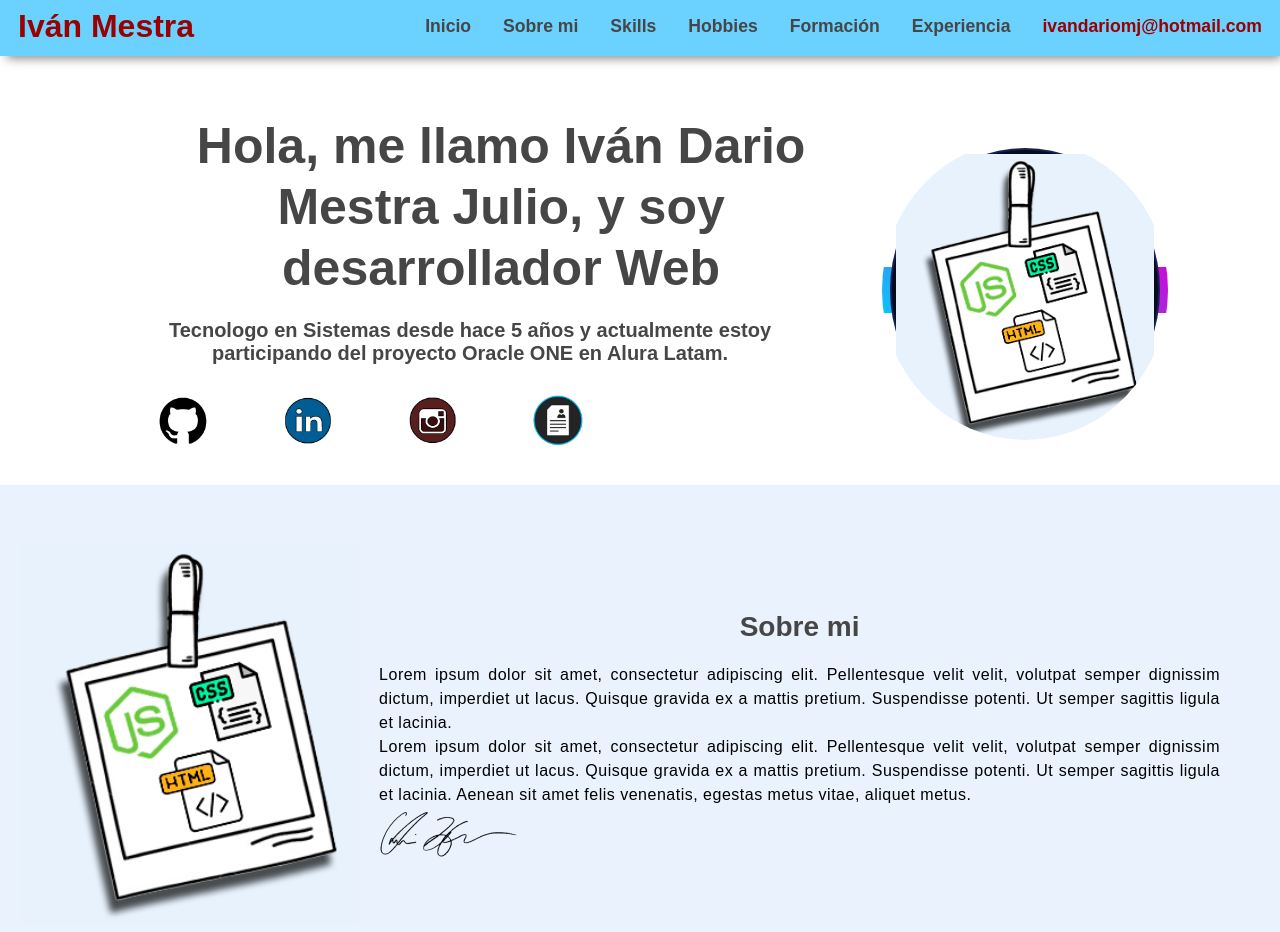
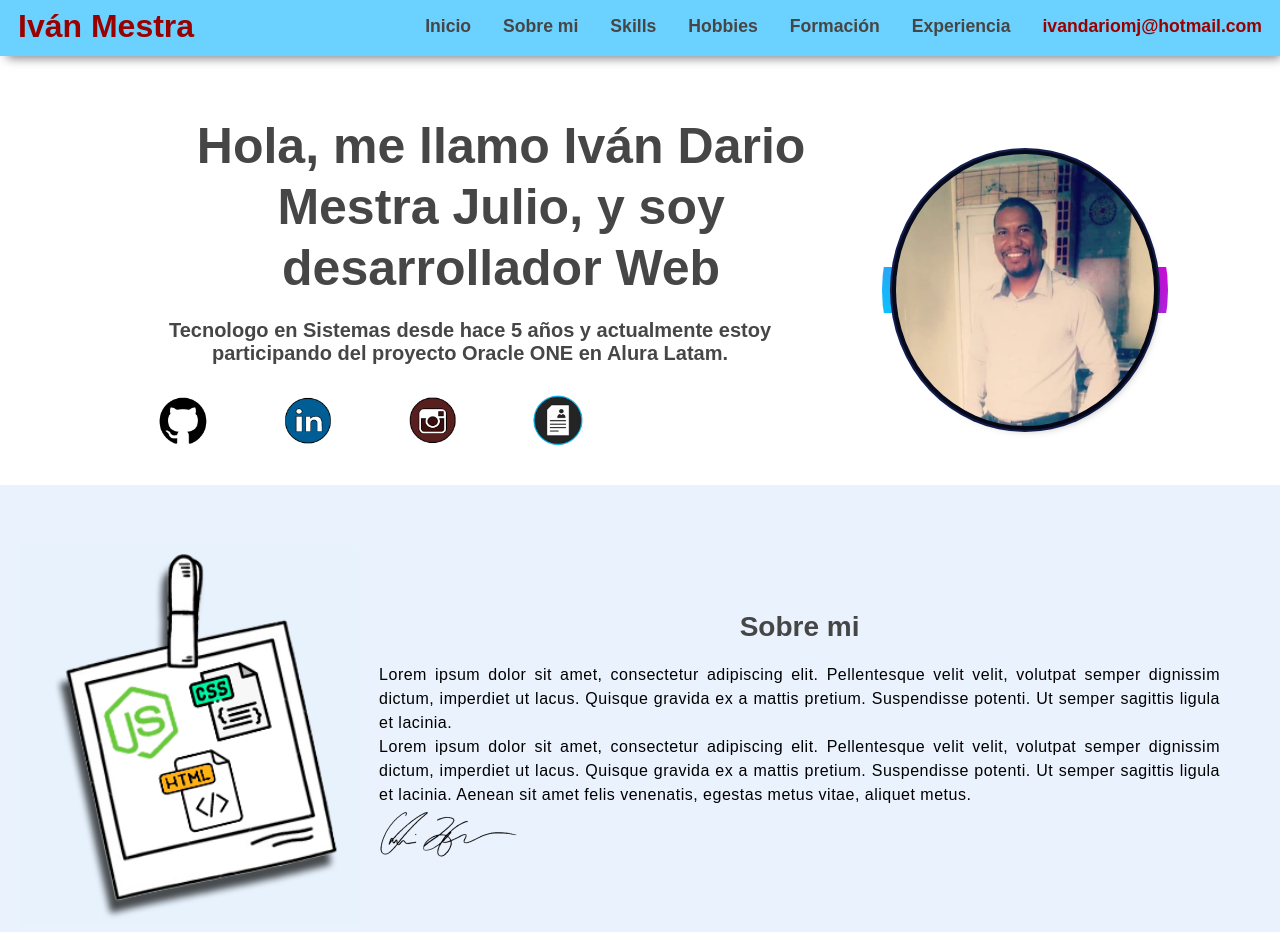
Before and after one commit to Mestra18/Challenge1_Portafolio, a plain HTML site: page index.html in a window 1280 px wide. Shown: the top 932 px of the page. Drawn offline with Linux system fonts and the light colour scheme.

Commit message:
Cambio de ruta de imagenes

```diff
--- a/index.html
+++ b/index.html
@@ -5,7 +5,7 @@
         <meta name="viewport" content="width=device-width, initial-scale=1.0">
         <title>Menu Responsivo</title>
         <link rel="stylesheet" href="styles.css">
-        <link rel="shortcut icon" href="./assets/logoIMIcon.png" type="image/x-icon">
+        <link rel="shortcut icon" href=".\assets\logoIMIcon.png" type="image/x-icon">
     </head>
     <body>
     <!-- Sección del Menú  -->
@@ -34,8 +34,7 @@
             <div class="inicio__div">
                 <div class="inicio__circle">
                     <div class="inicio__circle__img">
-                        <img class="about__imagen" src="./assets/lenguajes.png" alt="Logos de lenguajes de programación">
-                        <!-- <img class="inicio__profile" src="./assets/perfil.png" alt="Foto de perfil"> -->
+                        <img class="inicio__profile" src=".\assets\perfil.png" alt="Foto de perfil">
                     </div>
                 </div>
                 <div class="inicio__container">
```
